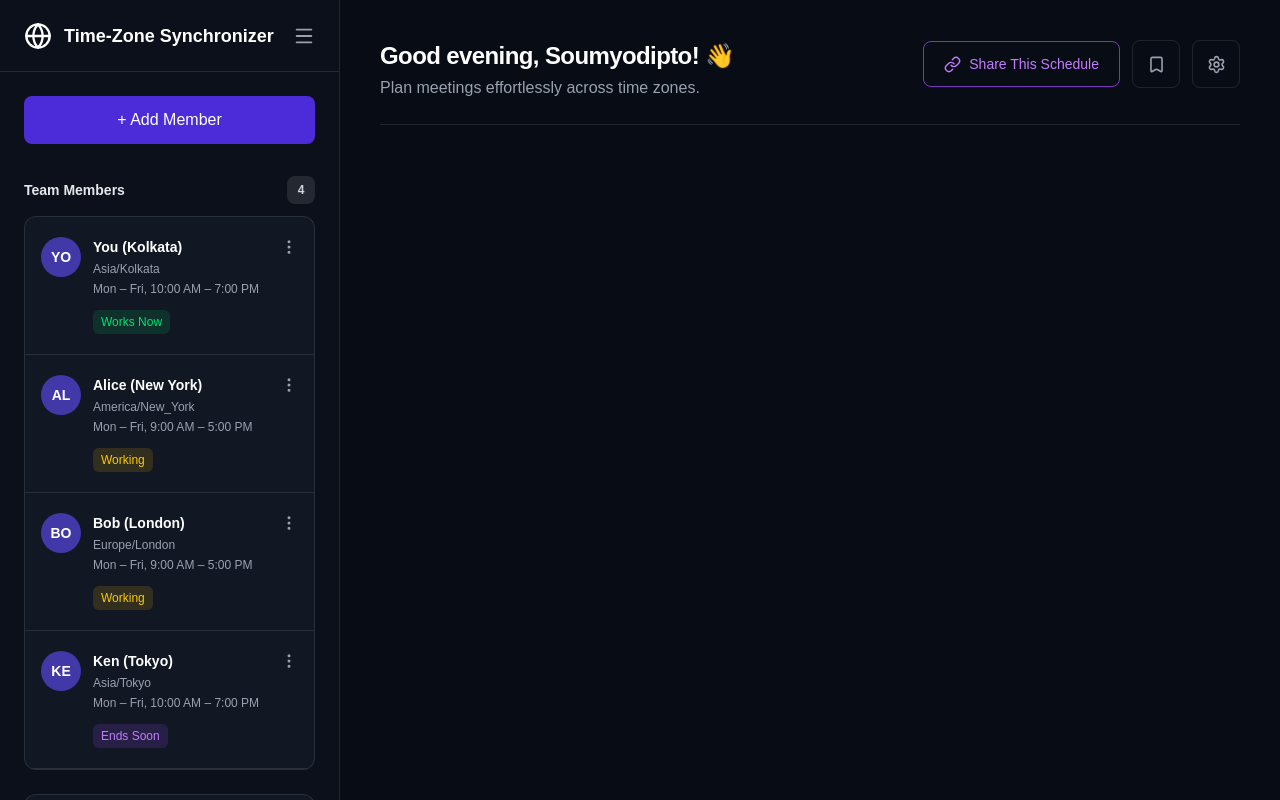
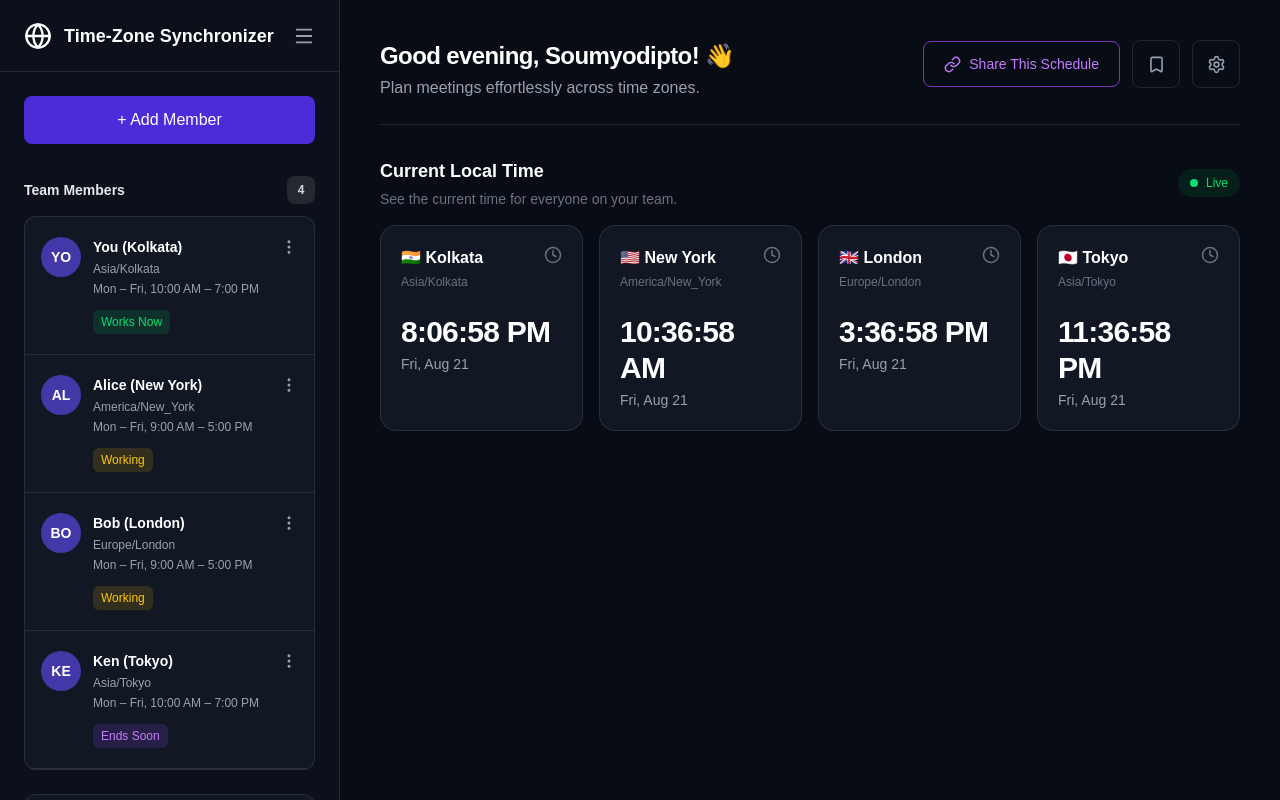
Before and after one commit to Soumyodipto68/Time-Grid, a Next.js app: page / in a window 1280 px wide. Built offline with nearby package versions, Linux system fonts and the light colour scheme.

Commit message:
Add overflow handling to LocalTimeGrid section in Home component

```diff
--- a/src/app/page.tsx
+++ b/src/app/page.tsx
@@ -1,4 +1,5 @@
 import Header from "../components/Header";
+import LocalTimeGrid from "../components/LocalTimeGrid";
 import Sidebar from "../components/Sidebar";
 
 export default function Home() {
@@ -6,8 +7,10 @@ export default function Home() {
     <main className="flex min-h-screen bg-[#080c14] text-white">
       <Sidebar />
 
-      <section className="flex-1 p-10">
+      <section className="flex-1 overflow-y-auto p-10">
         <Header />
+
+        <LocalTimeGrid />
       </section>
     </main>
   );
```
